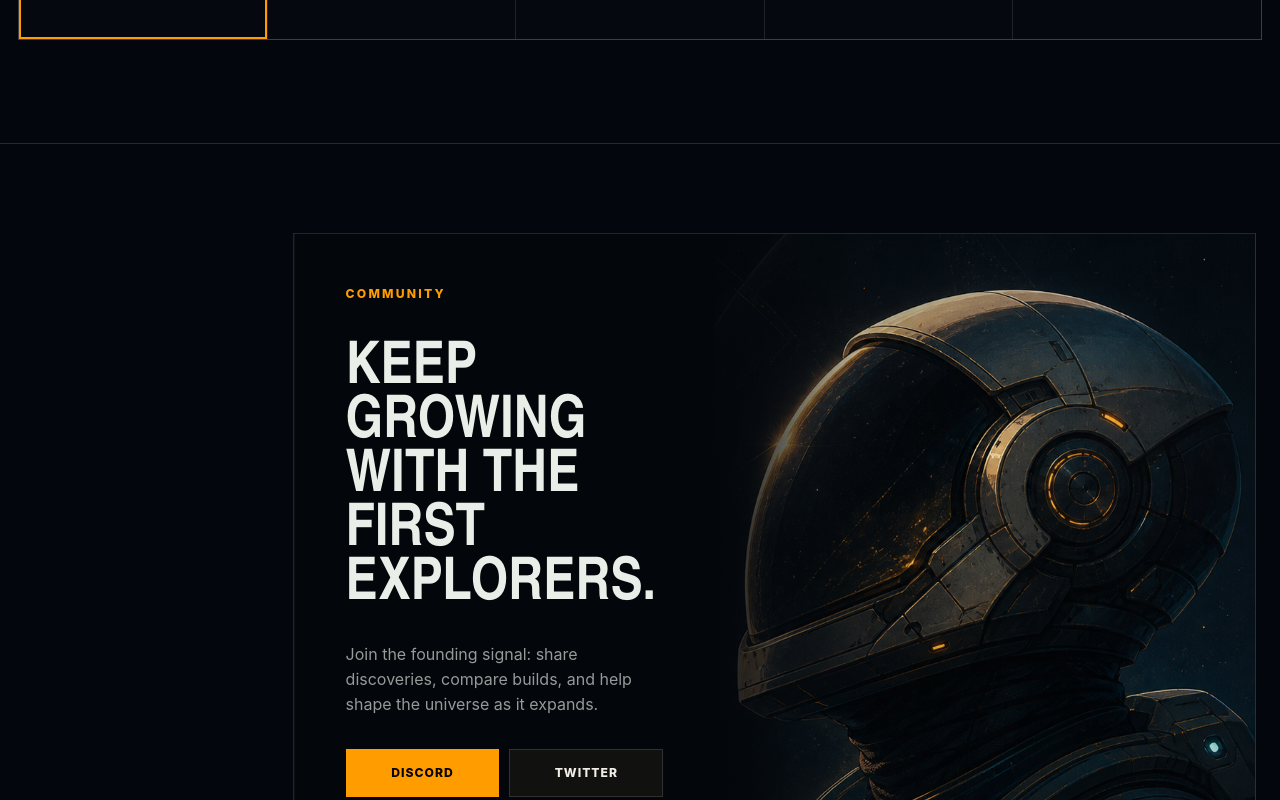
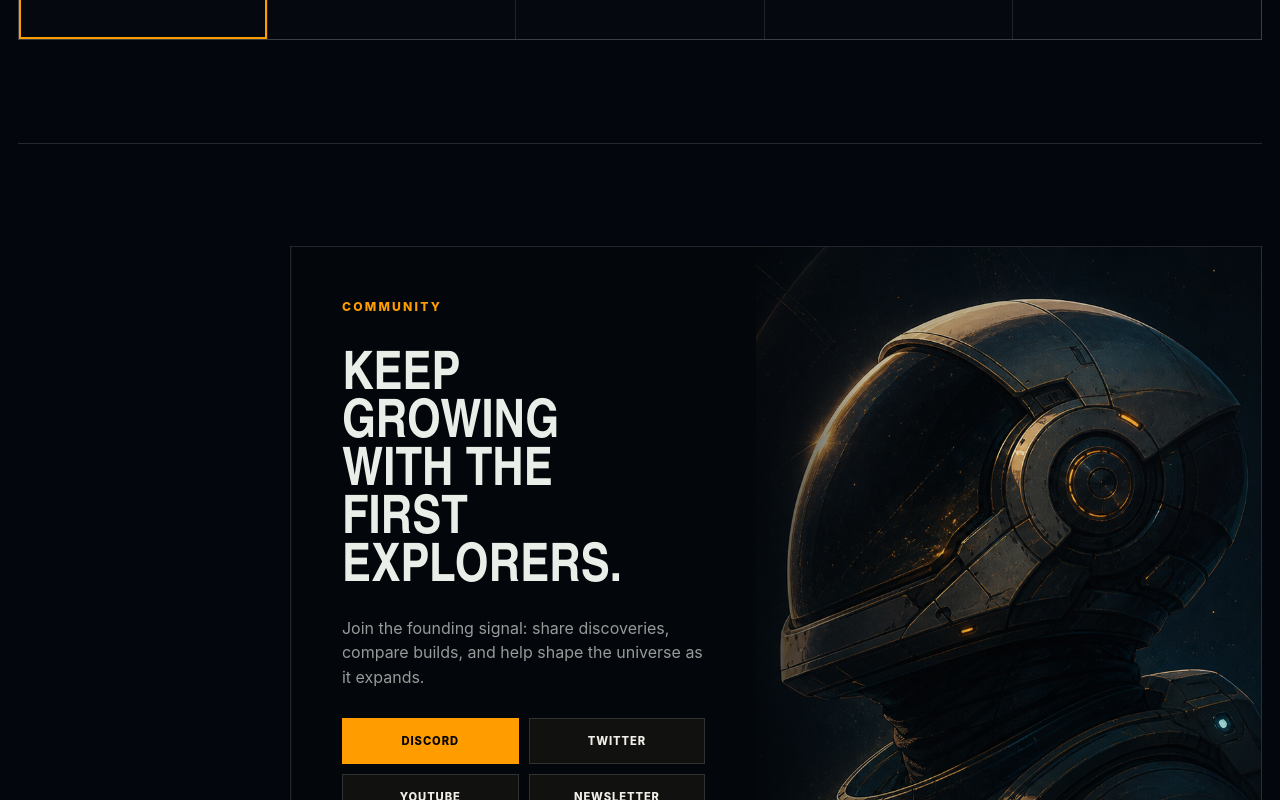
Before and after one commit to mrinfinitum/noveris-website, a Next.js app: page / in a window 1280 px wide. Shown: the part 6051-6851 px from the top of the page. Built offline with nearby package versions, Linux system fonts and the light colour scheme; no server answers.

Commit message:
Center community lockup

```diff
--- a/app/globals.css
+++ b/app/globals.css
@@ -3803,3 +3803,90 @@ body {
     grid-template-columns: 1fr;
   }
 }
+
+/* Centered community lockup to match the discovery frame */
+#build .pillar-detail {
+  height: 178px;
+  max-height: 178px;
+}
+
+#build .pillar-detail p {
+  max-height: calc(1.55em * 3);
+}
+
+.community-section {
+  width: min(1680px, calc(100vw - 36px));
+  max-width: none;
+  margin-inline: auto;
+  padding: clamp(64px, 8vw, 118px) 0 46px;
+}
+
+.community-layout {
+  width: 100%;
+  min-height: clamp(460px, 50vh, 600px);
+  grid-template-columns: minmax(540px, 0.46fr) minmax(0, 0.54fr);
+}
+
+.community-copy {
+  justify-content: center;
+  padding: clamp(36px, 4vw, 58px);
+}
+
+.community-copy h2 {
+  max-width: 13.5ch;
+  margin: 14px 0 22px;
+  font-size: clamp(3.25rem, 4.15vw, 5.2rem);
+  line-height: 0.9;
+  text-wrap: balance;
+}
+
+.community-copy > p:not(.section-kicker) {
+  max-width: 38rem;
+}
+
+.community-links {
+  max-width: 500px;
+  grid-template-columns: repeat(4, minmax(0, 1fr));
+  margin-top: 28px;
+}
+
+.community-links a {
+  min-height: 46px;
+  font-size: 0.7rem;
+}
+
+.community-art,
+.community-art img {
+  min-height: clamp(460px, 50vh, 600px);
+}
+
+.community-art::before {
+  background:
+    linear-gradient(90deg, rgba(3, 6, 10, 0.68), transparent 22%, transparent 82%, rgba(3, 6, 10, 0.1)),
+    radial-gradient(circle at 78% 50%, transparent 0 34%, rgba(3, 6, 10, 0.24) 78%);
+}
+
+.community-art img {
+  object-position: center right;
+}
+
+@media (max-width: 1280px) {
+  .community-layout {
+    grid-template-columns: minmax(420px, 0.48fr) minmax(0, 0.52fr);
+  }
+
+  .community-links {
+    grid-template-columns: repeat(2, minmax(0, 1fr));
+  }
+}
+
+@media (max-width: 900px) {
+  .community-layout {
+    grid-template-columns: 1fr;
+  }
+
+  .community-art,
+  .community-art img {
+    min-height: 360px;
+  }
+}
```
